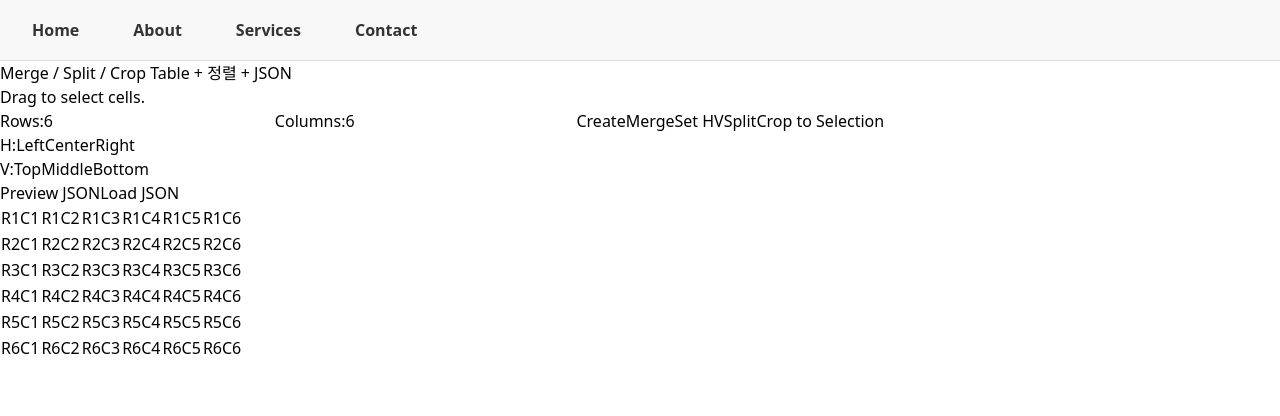
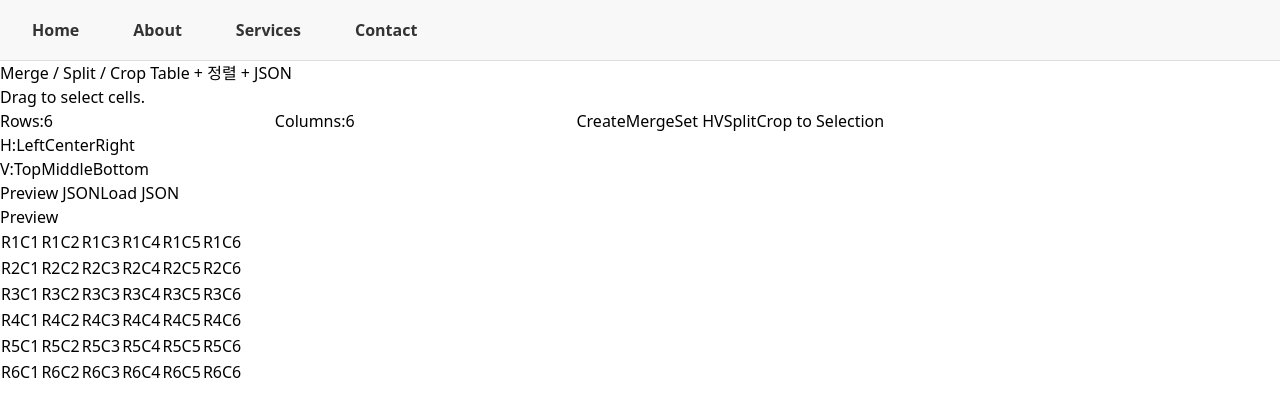
Before and after one commit to gracesjy/react-example, a React (Vite) app: page / in a window 1280 px wide. Shown: the top 416 px of the page. Built offline with nearby package versions, Linux system fonts and the light colour scheme.

Commit message:
First Query Document

```diff
--- a/src/App.jsx
+++ b/src/App.jsx
@@ -1,7 +1,7 @@
 import React, { useState, useRef } from "react";
 import ReactJson from "react-json-view";
 import Menu from "./Menu.jsx";
-
+import Preview from './components/Preview';
 
 
 export default function MergeSplitTable() {
@@ -723,6 +723,11 @@ export default function MergeSplitTable() {
         >
           Load JSON
         </button>
+        <div>
+
+      <Preview />
+    </div>
+
       </div>
       <div className="overflow-auto border rounded">
         <table className="w-full border-collapse select-none">
--- /dev/null
+++ b/src/components/Preview.jsx
@@ -0,0 +1,31 @@
+export default function Preview() {
+  const handlePreview = async () => {
+    const payload = [/* JSON 데이터 */];
+
+    try {
+      const response = await fetch("http://localhost:8000/preview", {
+        method: "POST",
+        headers: { "Content-Type": "application/json" },
+        body: JSON.stringify(payload)
+      });
+
+      const { html, css } = await response.json();
+
+      const previewWindow = window.open('', '_blank', 'width=800,height=600');
+      previewWindow.document.write(`
+        <html>
+          <head><style>${css}</style></head>
+          <body>${html}</body>
+        </html>
+      `);
+      previewWindow.document.close();
+    } catch (error) {
+      console.error("Preview error:", error);
+    }
+  };
+
+
+  return <button onClick={handlePreview}
+          className="px-3 py-1 rounded bg-blue-600 text-white"
+         >Preview</button>;
+}
```
